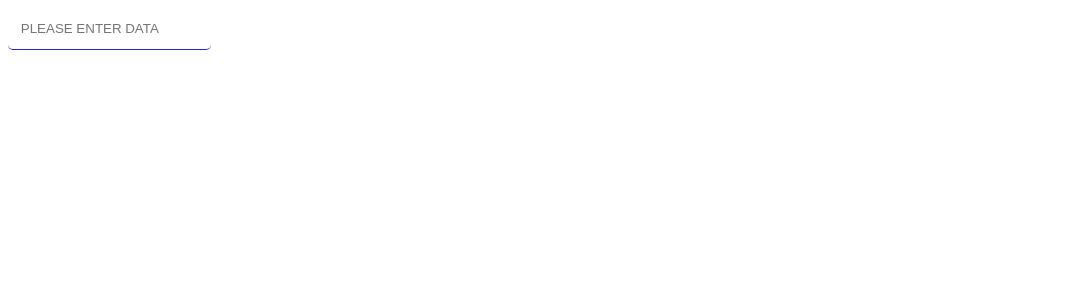
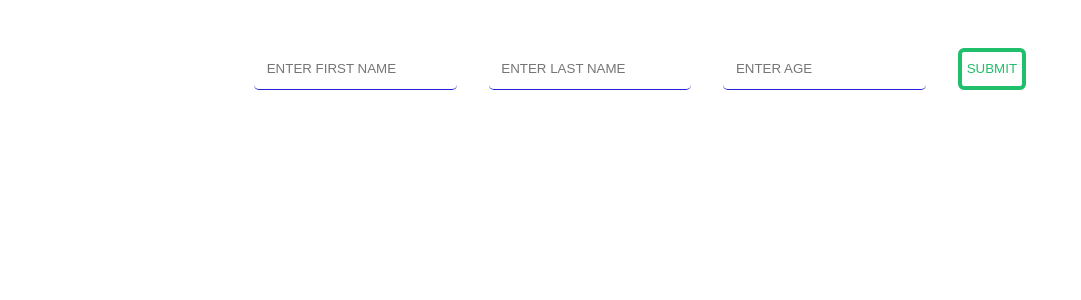
Before and after one commit to GAZACODER/clients_data, a React (Create React App) app: page / in a window 1280 px wide. Shown: the top 300 px of the page, without its empty margins (0-1081 px from the left). Built offline with nearby package versions, Linux system fonts and the light colour scheme.

Commit message:
add form input #5

```diff
--- a/src/App.css
+++ b/src/App.css
@@ -0,0 +1,23 @@
+.Text__input__form {
+  display: flex;
+  justify-content: center;
+  margin-top: 3rem;
+}
+
+.form__layout__button {
+  color: #20bf6b !important;
+  text-transform: uppercase;
+  background: #ffffff;
+  padding: 5px;
+  border: 4px solid #20bf6b !important;
+  border-radius: 6px;
+  display: inline-block;
+  transition: all 0.3s ease 0s;
+}
+
+.form__layout__button:hover {
+  color: #494949 !important;
+  border-radius: 50px;
+  border-color: #494949 !important;
+  transition: all 0.3s ease 0s;
+}
--- a/src/App.js
+++ b/src/App.js
@@ -1,11 +1,29 @@
-import React from 'react';
+import React, { useState } from 'react';
 import InputText from './components/TextInput';
 
 import './App.css';
 
 const App = () => {
-  const x = 15;
-  return <InputText />;
+  const [firstName, setFirstName] = useState();
+  const [LastName, setLastName] = useState();
+  const [age, setAge] = useState();
+
+  return (
+    <form className="Text__input__form">
+      <InputText
+        placeholder="enter first name "
+        value={firstName}
+        change={setFirstName}
+      />
+      <InputText
+        placeholder="enter last name "
+        value={LastName}
+        change={setLastName}
+      />
+      <InputText placeholder="enter age " value={age} change={setAge} />
+      <button className="form__layout__button">submit</button>
+    </form>
+  );
 };
 
 export default App;
--- a/src/components/TextInput/style.css
+++ b/src/components/TextInput/style.css
@@ -1,5 +1,6 @@
 .form__input {
-  padding: .8rem;
+  padding: 0.8rem;
+  margin-right: 2rem;
   outline: none;
   border: none;
   border-bottom: 1px solid rgb(34, 34, 216);
```
